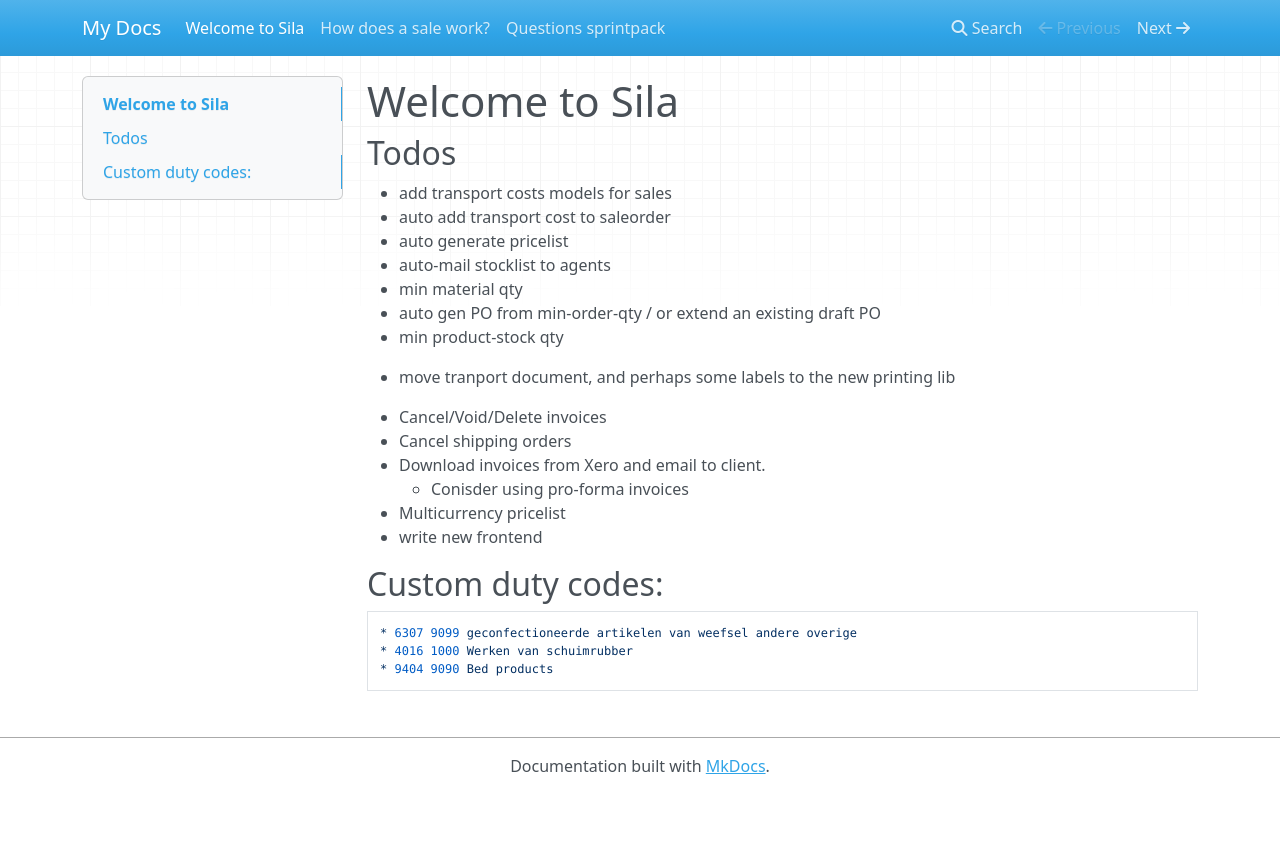
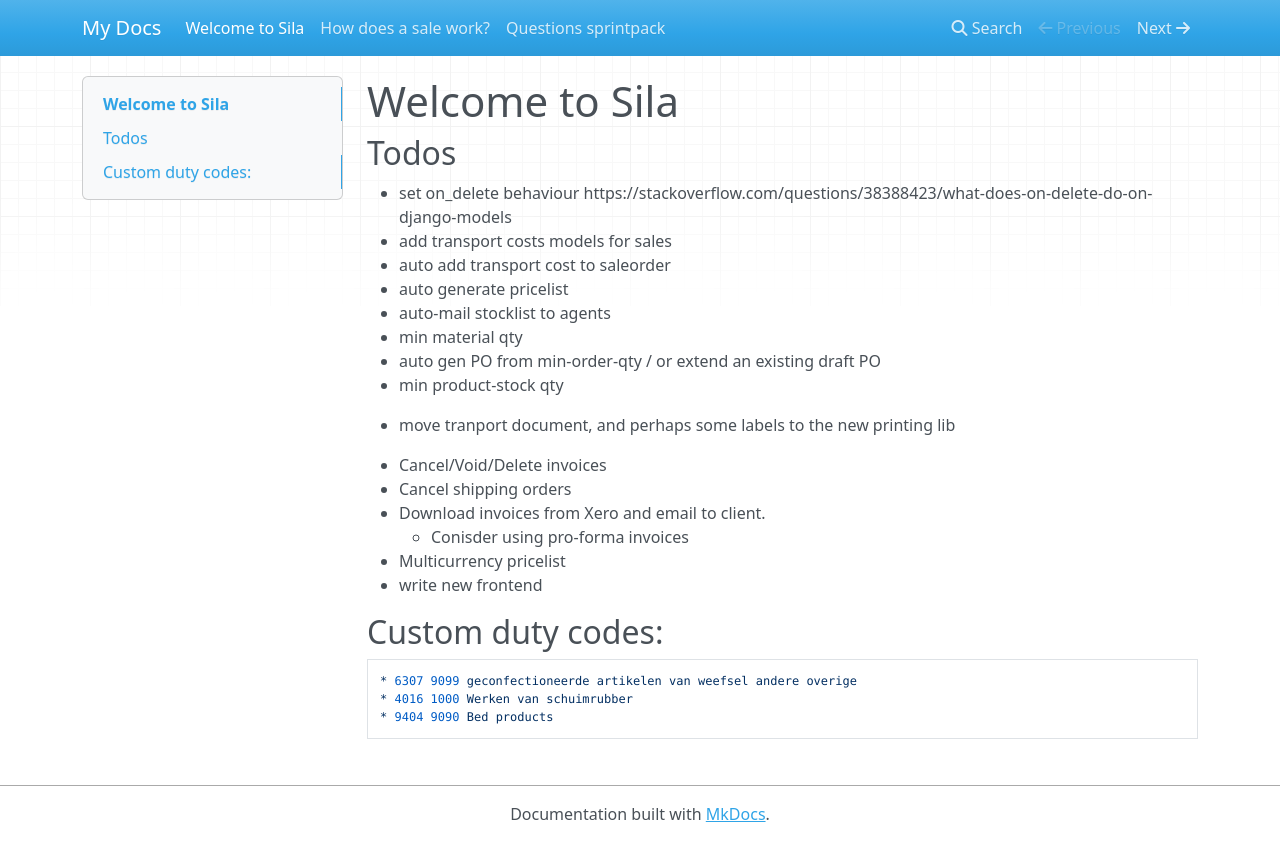
Before and after one commit to darkhorsedev0716/Django-Ecommerce, an MkDocs documentation site: the page built from docs/docs/index.md, in a window 1280 px wide. Shown: the top 861 px of the page. Built offline with MkDocs 1.6.1, drawn with Linux system fonts in a browser that asks for light colours; nearby versions of some CDN libraries.

Commit message:
update todos

```diff
--- a/docs/docs/index.md
+++ b/docs/docs/index.md
@@ -2,6 +2,7 @@
 
 ## Todos
 
+- set on_delete behaviour https://stackoverflow.com/questions/38388423/what-does-on-delete-do-on-django-models
 - add transport costs models for sales
 - auto add transport cost to saleorder
 - auto generate pricelist
```
